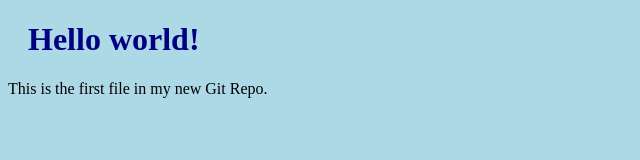
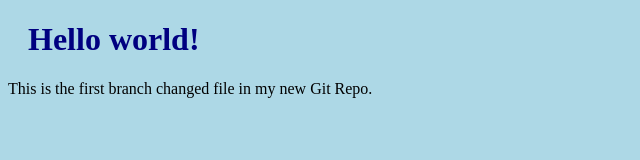
Before and after one commit to tjosh97/Assignments, a plain HTML site: page index.html in a window 1280 px wide. Shown: the whole page, without its empty margins (0-640 px from the left). Drawn offline with Linux system fonts and the light colour scheme.

Commit message:
first branch change

```diff
--- a/index.html
+++ b/index.html
@@ -7,7 +7,7 @@
 <body>
 
 <h1>Hello world!</h1>
-<p>This is the first file in my new Git Repo.</p>
+<p>This is the first branch changed file in my new Git Repo.</p>
 
 </body>
 </html>
```
